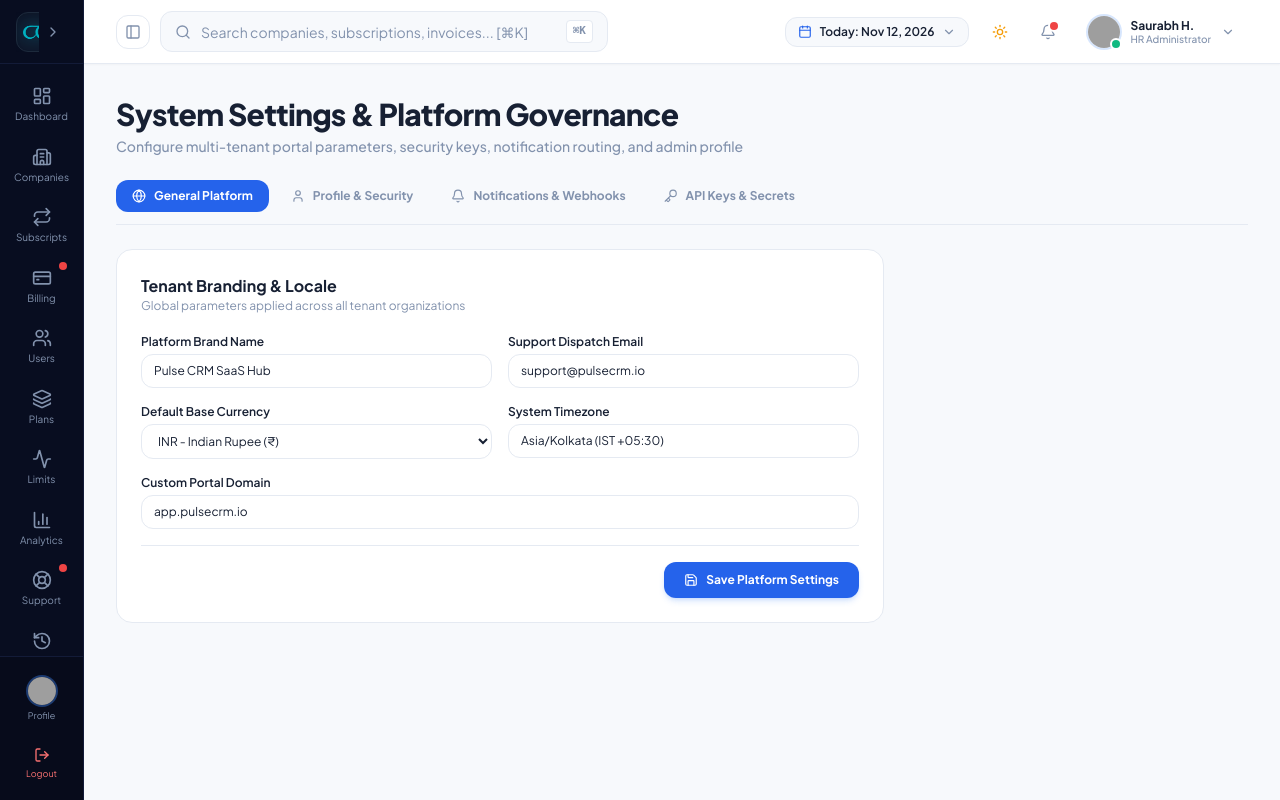
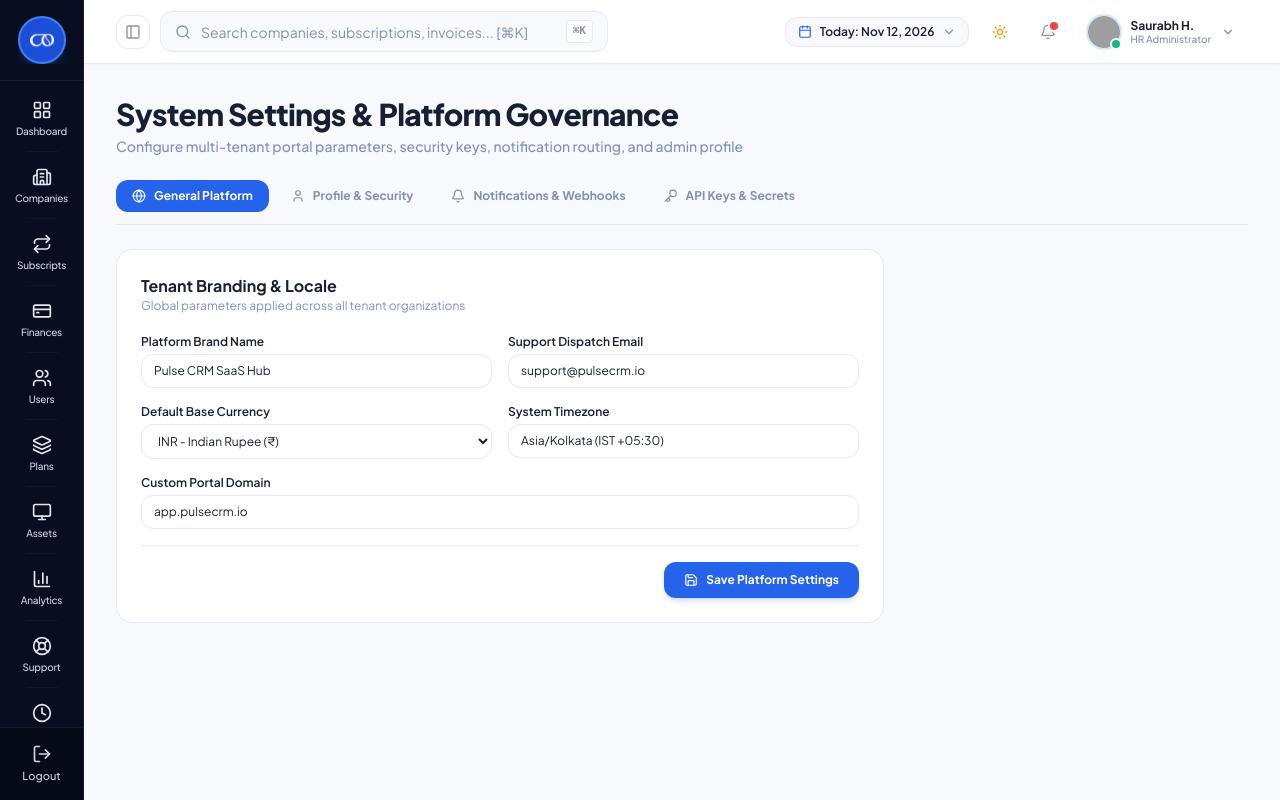
Before and after one commit to bhartijaiswal-codeflies/pulse-crm, a React (Vite) app: page /settings in a window 1280 px wide. Built offline with nearby package versions, Linux system fonts and the light colour scheme; grey boxes are pictures that could not be loaded.

Commit message:
style: match sidebar rail styling, circular logo, active container, and profile dot to reference image

```diff
--- a/src/components/layout/Sidebar.jsx
+++ b/src/components/layout/Sidebar.jsx
@@ -1,38 +1,38 @@
 import React from 'react';
 import { NavLink, useLocation, useNavigate } from 'react-router-dom';
 import {
-  LayoutDashboard,
+  LayoutGrid,
   Building2,
   Repeat,
   CreditCard,
   Users,
   Layers,
-  Activity,
+  Monitor,
   BarChart3,
   LifeBuoy,
-  History,
+  Clock,
   Settings,
+  User,
+  LogOut,
+  ChevronLeft,
+  ChevronRight,
   PlusCircle,
   AlertTriangle,
-  Zap,
-  ChevronLeft,
-  ChevronRight,
-  LogOut,
-  UserCheck
+  Zap
 } from 'lucide-react';
 import { useApp } from '../../context/AppContext';
 
 export const NAV_ITEMS = [
-  { name: 'Dashboard', path: '/', icon: LayoutDashboard, short: 'Dashboard' },
+  { name: 'Dashboard', path: '/', icon: LayoutGrid, short: 'Dashboard' },
   { name: 'Companies', path: '/companies', icon: Building2, short: 'Companies' },
   { name: 'Subscriptions', path: '/subscriptions', icon: Repeat, short: 'Subscripts' },
-  { name: 'Billing & Payments', path: '/billing', icon: CreditCard, short: 'Billing', badge: '12' },
+  { name: 'Billing & Payments', path: '/billing', icon: CreditCard, short: 'Finances', badge: '12' },
   { name: 'Users', path: '/users', icon: Users, short: 'Users' },
   { name: 'Plans & Pricing', path: '/plans', icon: Layers, short: 'Plans' },
-  { name: 'Usage & Limits', path: '/usage', icon: Activity, short: 'Limits' },
+  { name: 'Usage & Limits', path: '/usage', icon: Monitor, short: 'Assets' },
   { name: 'Analytics', path: '/analytics', icon: BarChart3, short: 'Analytics' },
-  { name: 'Support Tickets', path: '/support', icon: LifeBuoy, short: 'Support', badge: '3' },
-  { name: 'Activity Log', path: '/activity', icon: History, short: 'Logs' },
+  { name: 'Support Tickets', path: '/support', icon: LifeBuoy, short: 'Support' },
+  { name: 'Activity Log', path: '/activity', icon: Clock, short: 'Calendar' },
   { name: 'Settings', path: '/settings', icon: Settings, short: 'Settings' },
 ];
 
@@ -57,13 +57,14 @@ export const Sidebar = () => {
       } hidden md:flex`}
     >
       {/* Brand Header */}
-      <div className="h-16 flex items-center justify-between px-4 border-b border-[#131B38]">
+      <div className={`flex items-center ${sidebarCollapsed ? 'justify-center py-4' : 'justify-between px-4 h-16'} border-b border-white/[0.06]`}>
         <div className="flex items-center gap-3 overflow-hidden">
-          <div className="w-10 h-10 rounded-xl bg-[#0F172A] border border-[#1E293B] flex items-center justify-center p-1.5 flex-shrink-0 shadow-inner">
+          {/* Circular Blue Logo Badge matching user screenshot */}
+          <div className="w-12 h-12 rounded-full bg-[#1D4ED8] border-2 border-[#3B82F6] flex items-center justify-center p-2.5 shadow-lg shadow-blue-500/20 flex-shrink-0">
             <img
               src="/pulse-logo.png"
               alt="Pulse CRM"
-              className="w-full h-full object-contain filter drop-shadow-[0_0_8px_rgba(6,182,212,0.6)]"
+              className="w-full h-full object-contain filter brightness-0 invert"
             />
           </div>
           {!sidebarCollapsed && (
@@ -78,22 +79,19 @@ export const Sidebar = () => {
           )}
         </div>
 
-        {/* Collapse toggle button */}
+        {!sidebarCollapsed && (
           <button
-          onClick={() => setSidebarCollapsed(!sidebarCollapsed)}
+            onClick={() => setSidebarCollapsed(true)}
             className="p-1.5 rounded-lg text-[#8292AD] hover:text-white hover:bg-[#131B38] transition-colors"
-          title={sidebarCollapsed ? "Expand sidebar" : "Collapse sidebar"}
+            title="Collapse to Rail View"
           >
-          {sidebarCollapsed ? (
-            <ChevronRight className="w-4 h-4" />
-          ) : (
             <ChevronLeft className="w-4 h-4" />
+          </button>
         )}
-        </button>
       </div>
 
-      {/* Navigation Links Scrollable Area */}
-      <div className="flex-1 overflow-y-auto sidebar-scroll py-3 px-2 space-y-6">
+      {/* Navigation List */}
+      <div className={`flex-1 overflow-y-auto sidebar-scroll ${sidebarCollapsed ? 'py-2 px-1.5' : 'py-3 px-2 space-y-6'}`}>
         {/* Main Section */}
         <div>
           {!sidebarCollapsed && (
@@ -101,36 +99,49 @@ export const Sidebar = () => {
               Main
             </div>
           )}
-          <nav className="space-y-1">
+
+          <nav className={sidebarCollapsed ? 'space-y-1' : 'space-y-1'}>
             {NAV_ITEMS.map((item) => {
               const Icon = item.icon;
               const isActive = location.pathname === item.path;
 
               if (sidebarCollapsed) {
-                // Rail style matching uploaded screenshot: icon on top, small label below
+                // Exact Rail Mode Layout matching the uploaded reference image
                 return (
                   <NavLink
                     key={item.path}
                     to={item.path}
                     title={item.name}
-                    className={`flex flex-col items-center justify-center py-2.5 px-1 rounded-xl transition-all duration-200 group relative ${
+                    className="group block relative w-full"
+                  >
+                    <div
+                      className={`w-full py-2.5 px-1 rounded-2xl flex flex-col items-center justify-center transition-all duration-150 ${
                         isActive
-                        ? 'bg-[#2563EB] text-white shadow-md shadow-blue-600/30 font-semibold'
-                        : 'text-[#8292AD] hover:text-white hover:bg-[#131B38]'
+                          ? 'border-2 border-[#2563EB] bg-[#0c1638] text-white shadow-lg shadow-blue-600/10'
+                          : 'border border-transparent text-[#94A3B8] hover:text-white hover:bg-[#131B38]/60'
                       }`}
                     >
-                    <Icon className={`w-5 h-5 mb-1 transition-transform group-hover:scale-110 ${isActive ? 'text-white' : ''}`} />
-                    <span className="text-[10px] text-center leading-tight truncate w-full px-0.5">
+                      <Icon
+                        className={`w-5 h-5 mb-1.5 transition-transform group-hover:scale-105 ${
+                          isActive ? 'text-[#3B82F6]' : 'text-slate-200 group-hover:text-white'
+                        }`}
+                      />
+                      <span
+                        className={`text-[10px] font-medium leading-none text-center tracking-tight ${
+                          isActive ? 'text-white font-semibold' : 'text-slate-300 group-hover:text-white'
+                        }`}
+                      >
                         {item.short}
                       </span>
-                    {item.badge && !isActive && (
-                      <span className="absolute top-1 right-2 w-2 h-2 rounded-full bg-red-500 ring-2 ring-[#080D20]"></span>
-                    )}
+                    </div>
+
+                    {/* Faint subtle separator line matching screenshot */}
+                    <div className="w-8 mx-auto h-[1px] bg-white/[0.04] mt-1" />
                   </NavLink>
                 );
               }
 
-              // Expanded sidebar item style
+              // Expanded Sidebar Item
               return (
                 <NavLink
                   key={item.path}
@@ -155,11 +166,35 @@ export const Sidebar = () => {
                 </NavLink>
               );
             })}
+
+            {/* Profile Item with Red Dot in Rail Mode */}
+            {sidebarCollapsed && (
+              <NavLink
+                to="/settings"
+                title="Profile & Settings"
+                className="group block relative w-full pt-1"
+              >
+                <div className={`w-full py-2.5 px-1 rounded-2xl flex flex-col items-center justify-center transition-all duration-150 ${
+                  location.pathname === '/settings'
+                    ? 'border-2 border-[#2563EB] bg-[#0c1638] text-white'
+                    : 'border border-transparent text-[#94A3B8] hover:text-white hover:bg-[#131B38]/60'
+                }`}>
+                  <div className="relative">
+                    <User className="w-5 h-5 mb-1.5 text-slate-200 group-hover:text-white" />
+                    {/* Coral Red Notification Dot matching user screenshot */}
+                    <span className="absolute -top-0.5 -right-1 w-2.5 h-2.5 rounded-full bg-[#EF4444] ring-2 ring-[#080D20]"></span>
+                  </div>
+                  <span className="text-[11px] font-medium leading-tight text-center text-slate-300 group-hover:text-white">
+                    Profile
+                  </span>
+                </div>
+              </NavLink>
+            )}
           </nav>
         </div>
 
-        {/* Quick Actions Section */}
-        {!sidebarCollapsed ? (
+        {/* Quick Actions (when expanded) */}
+        {!sidebarCollapsed && (
           <div>
             <div className="px-3 mb-2 text-[11px] font-semibold tracking-wider text-[#8292AD] uppercase">
               Quick Actions
@@ -191,44 +226,22 @@ export const Sidebar = () => {
               </button>
             </div>
           </div>
-        ) : (
-          <div className="pt-2 border-t border-[#131B38] flex flex-col items-center space-y-2">
-            <button
-              onClick={() => setIsAddCompanyOpen(true)}
-              title="Add Company"
-              className="p-2.5 rounded-xl text-emerald-400 hover:bg-[#131B38] transition-colors"
-            >
-              <PlusCircle className="w-5 h-5" />
-            </button>
-          </div>
         )}
       </div>
 
-      {/* User Profile / Logout Section at Bottom */}
-      <div className="p-3 border-t border-[#131B38] bg-[#070b1b]">
+      {/* Pinned Logout at the Bottom matching uploaded screenshot */}
+      <div className={`border-t border-white/[0.06] bg-[#060A18] ${sidebarCollapsed ? 'py-4 px-2' : 'p-3'}`}>
         {sidebarCollapsed ? (
-          <div className="flex flex-col items-center space-y-2">
-            <NavLink
-              to="/settings"
-              title="Profile & Settings"
-              className="flex flex-col items-center justify-center p-2 rounded-xl text-[#8292AD] hover:text-white hover:bg-[#131B38] transition-colors"
-            >
-              <img
-                src="https://images.unsplash.com/photo-1534528741775-53994a69daeb?w=100&h=100&fit=crop&crop=faces"
-                alt="Saurabh H."
-                className="w-7 h-7 rounded-full object-cover ring-2 ring-blue-500/40"
-              />
-              <span className="text-[9px] mt-1 text-[#8292AD]">Profile</span>
-            </NavLink>
           <button
             onClick={handleLogout}
-              title="Logout"
-              className="flex flex-col items-center justify-center p-2 rounded-xl text-red-400 hover:text-red-300 hover:bg-red-500/10 transition-colors"
+            title="Sign Out"
+            className="w-full flex flex-col items-center justify-center text-slate-300 hover:text-red-400 transition-colors group"
           >
-              <LogOut className="w-4 h-4" />
-              <span className="text-[9px] mt-1 text-red-400">Logout</span>
+            <LogOut className="w-5 h-5 mb-1 text-slate-300 group-hover:text-red-400 transition-colors" />
+            <span className="text-[11px] font-medium text-slate-300 group-hover:text-red-400">
+              Logout
+            </span>
           </button>
-          </div>
         ) : (
           <div className="flex items-center justify-between">
             <NavLink
```
Also changed, not shown: src/components/common/Avatar.jsx (line endings or trailing spaces), 1 other file (tests, documents, lock files or other folders). Lines whose indentation alone changed are shown as unchanged.
